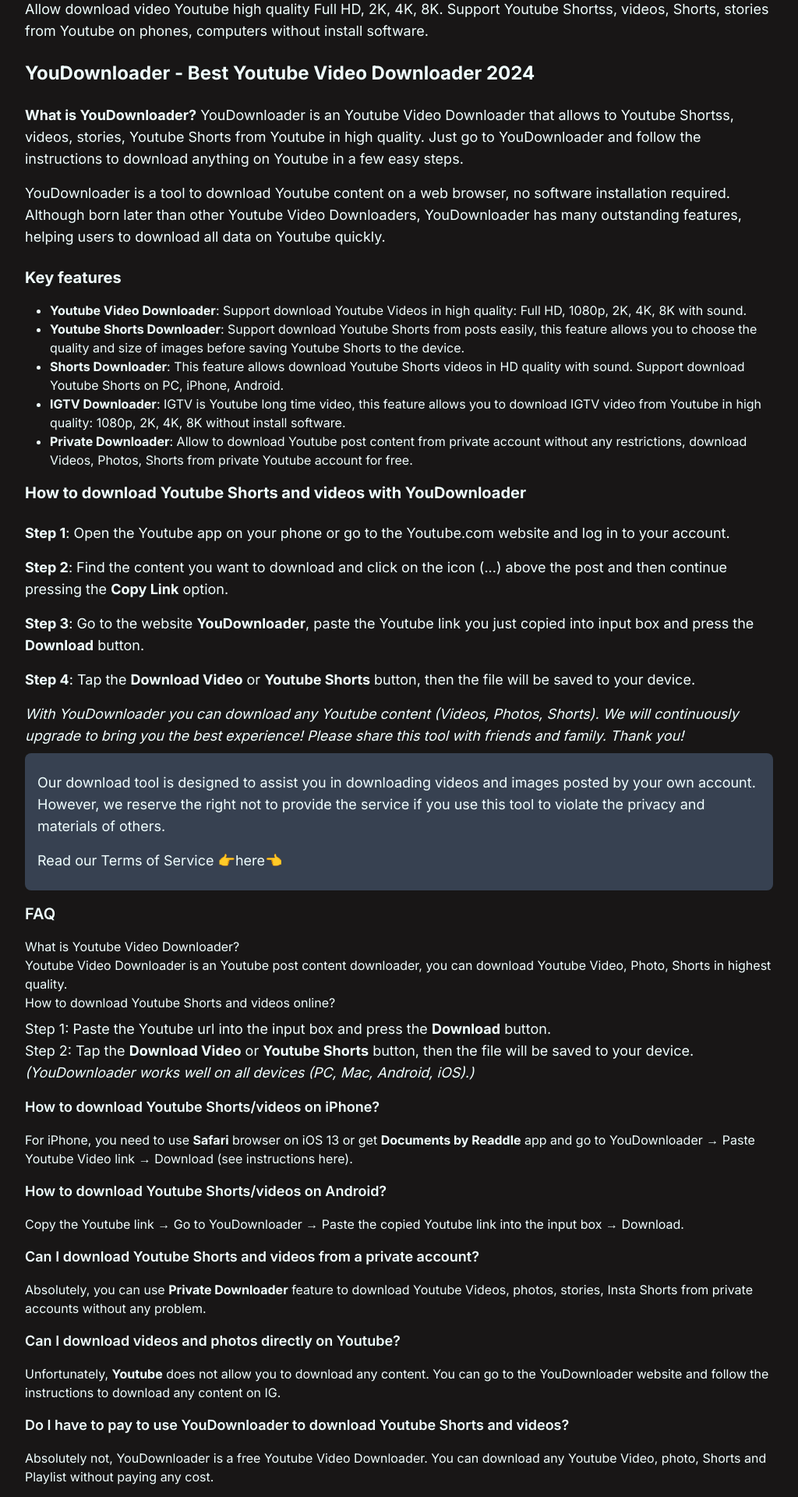
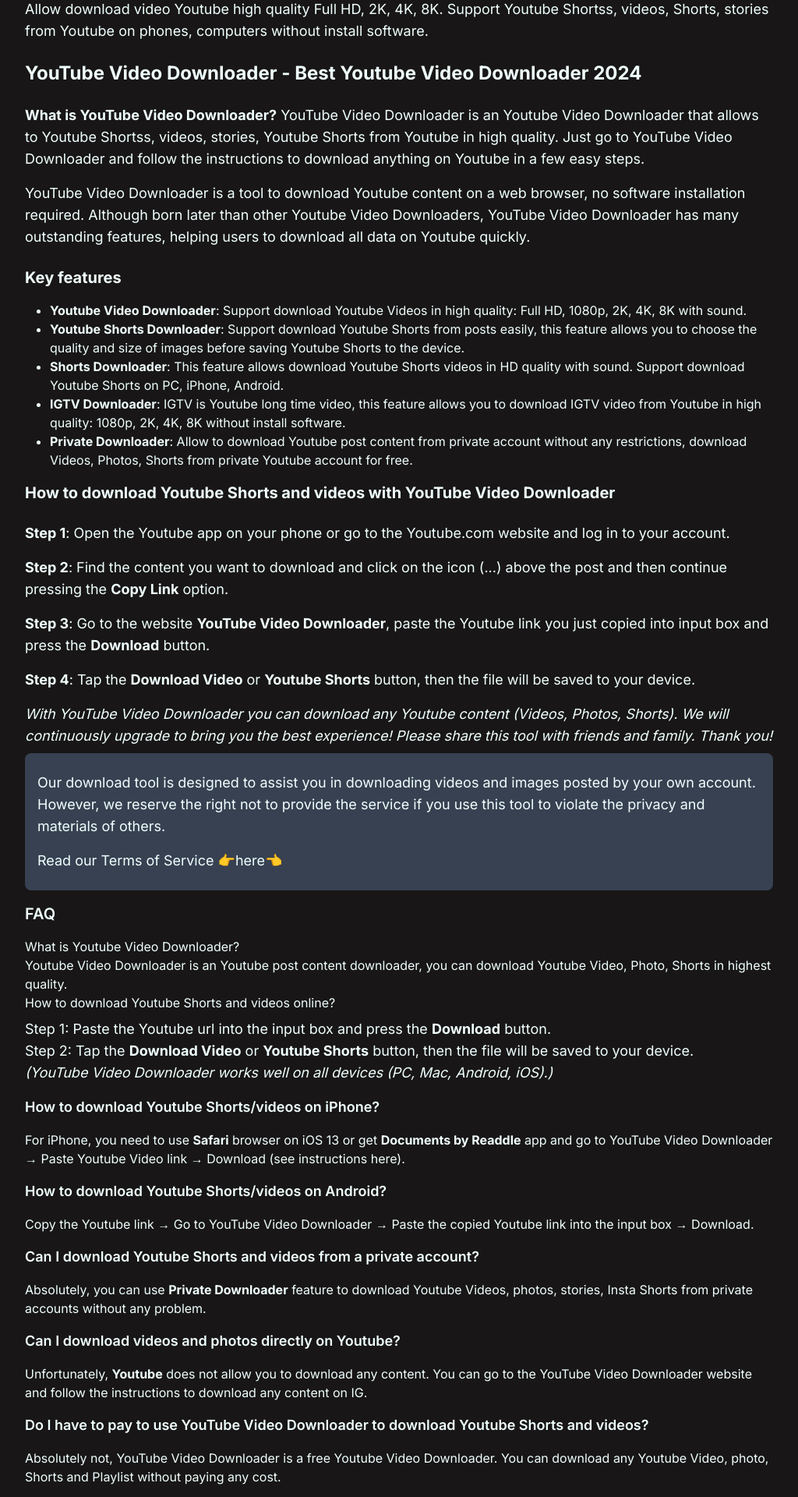
Before and after one commit to Hrushi4151/youdownloader, a Next.js app: page / in a window 1280 px wide. Shown: the part 740-2660 px from the top of the page at 78% size, without its empty margins (128-1152 px from the left). Built offline with nearby package versions, Linux system fonts and the light colour scheme.

Commit message:
Update page.js

```diff
--- a/src/app/page.js
+++ b/src/app/page.js
@@ -192,9 +192,9 @@
             high-quality Youtube Video in a few simple steps.
           </p>
           <p className="text-lg py-2">
-            <b>YouDownloader</b> is developed with the purpose of allow users to
+            <b>YouTube Video Downloader</b> is developed with the purpose of allow users to
             download Youtube content (Videos, Photos, Shorts, Stories)
-            quickly. Just paste the Youtube link into the YouDownloader input box to
+            quickly. Just paste the Youtube link into the YouTube Video Downloader input box to
             download any Youtubecontent.
           </p>
           <p className="text-lg py-2">
@@ -205,18 +205,18 @@
         </div>
         <div class="ig-section ig-gr-content">
           <h2 class=" my-4 font-bold text-2xl">
-            YouDownloader - Best   Youtube Video Downloader 2024
+            YouTube Video Downloader - Best   Youtube Video Downloader 2024
           </h2>
           <p className="text-lg py-2">
-            <b>What is YouDownloader?</b> YouDownloader is an   Youtube Video Downloader that allows
+            <b>What is YouTube Video Downloader?</b> YouTube Video Downloader is an   Youtube Video Downloader that allows
             to Youtube Shortss, videos, stories, Youtube Shorts  from
-            Youtube in high quality. Just go to YouDownloader and follow the
+            Youtube in high quality. Just go to YouTube Video Downloader and follow the
             instructions to download anything on Youtube in a few easy steps.
           </p>
           <p className="text-lg py-2">
-            YouDownloader is a tool to download Youtube content on a web browser,
+            YouTube Video Downloader is a tool to download Youtube content on a web browser,
             no software installation required. Although born later than other
-      Youtube Video Downloaders, YouDownloader has many outstanding features, helping
+      Youtube Video Downloaders, YouTube Video Downloader has many outstanding features, helping
             users to download all data on Youtube quickly.
           </p>
           <h3 class=" my-4 font-bold text-xl">Key features</h3>
@@ -263,7 +263,7 @@
         </div>
         <div class="ig-section guide-area ig-gr-content">
           <h2 class=" my-4 font-bold text-xl">
-            How to download Youtube Shorts and videos with YouDownloader
+            How to download Youtube Shorts and videos with YouTube Video Downloader
           </h2>
           <p className="text-lg py-2">
             <b>Step 1</b>: Open the Youtube app on your phone or go to the
@@ -277,7 +277,7 @@
           <p className="text-lg py-2">
             <b>Step 3</b>: Go to the website{" "}
             <a target="_blank" href="https://insta-saver.vercel.app/">
-              <b>YouDownloader</b>
+              <b>YouTube Video Downloader</b>
             </a>
             , paste the Youtube link you just copied into input box and press
             the <strong>Download</strong> button.
@@ -289,7 +289,7 @@
           </p>
           <p className="text-lg py-2">
             <i>
-              With YouDownloader you can download any Youtube content (Videos,
+              With YouTube Video Downloader you can download any Youtube content (Videos,
               Photos, Shorts). We will continuously upgrade to bring
               you the best experience! Please share this tool with friends and
               family. Thank you!
@@ -362,7 +362,7 @@
                       </li>
                       <li>
                         <i>
-                          (YouDownloader works well on all devices (PC, Mac,
+                          (YouTube Video Downloader works well on all devices (PC, Mac,
                           Android, iOS).)
                         </i>
                       </li>
@@ -388,7 +388,7 @@
                 >
                   <div itemprop="text" className="py-2">
                     For iPhone, you need to use <b>Safari</b> browser on iOS 13
-                    or get <b>Documents by Readdle</b> app and go to YouDownloader
+                    or get <b>Documents by Readdle</b> app and go to YouTube Video Downloader
                     → Paste Youtube Video link → Download (
                     <a
                       target="_blank"
@@ -417,7 +417,7 @@
                   itemtype="https://schema.org/Answer"
                 >
                   <div itemprop="text" className="py-2">
-                    Copy the Youtube link → Go to YouDownloader → Paste the
+                    Copy the Youtube link → Go to YouTube Video Downloader → Paste the
                     copied Youtube link into the input box → Download.
                   </div>
                 </div>
@@ -472,7 +472,7 @@
                     Unfortunately, <b>Youtube</b> does not allow you to
                     download any content. You can go to the{" "}
                     <a target="_blank" href="https://insta-saver.vercel.app/">
-                      YouDownloader
+                      YouTube Video Downloader
                     </a>{" "}
                     website and follow the instructions to download any content
                     on IG.
@@ -486,7 +486,7 @@
                 itemtype="https://schema.org/Question"
               >
                 <h4 itemprop="name" className="text-lg py-2 font-semibold">
-                  Do I have to pay to use YouDownloader to download Youtube Shorts
+                  Do I have to pay to use YouTube Video Downloader to download Youtube Shorts
                   and videos?
                 </h4>
                 <div
@@ -497,7 +497,7 @@
                   itemtype="https://schema.org/Answer"
                 >
                   <div itemprop="text" className="py-2">
-                    Absolutely not, YouDownloader is a free   Youtube Video Downloader. You
+                    Absolutely not, YouTube Video Downloader is a free   Youtube Video Downloader. You
                     can download any Youtube Video, photo, Shorts
                     and Playlist without paying any cost.
                   </div>
```
